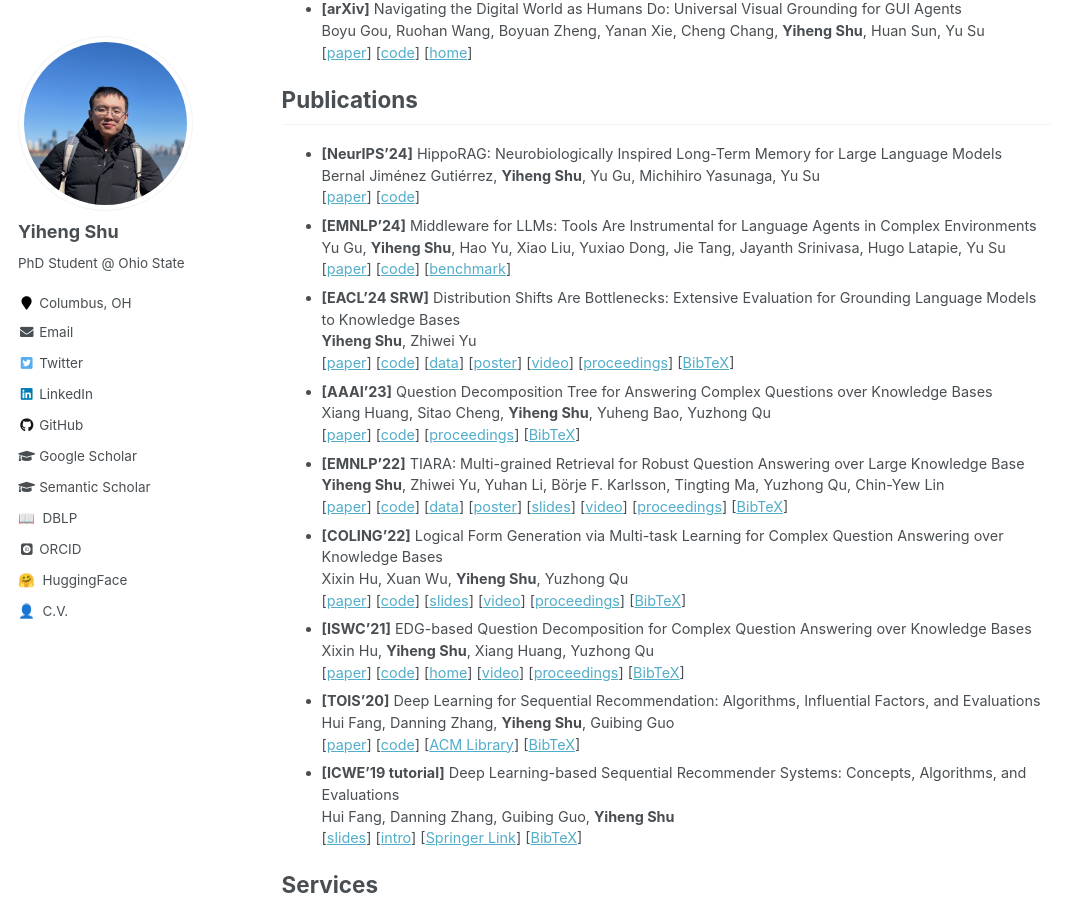
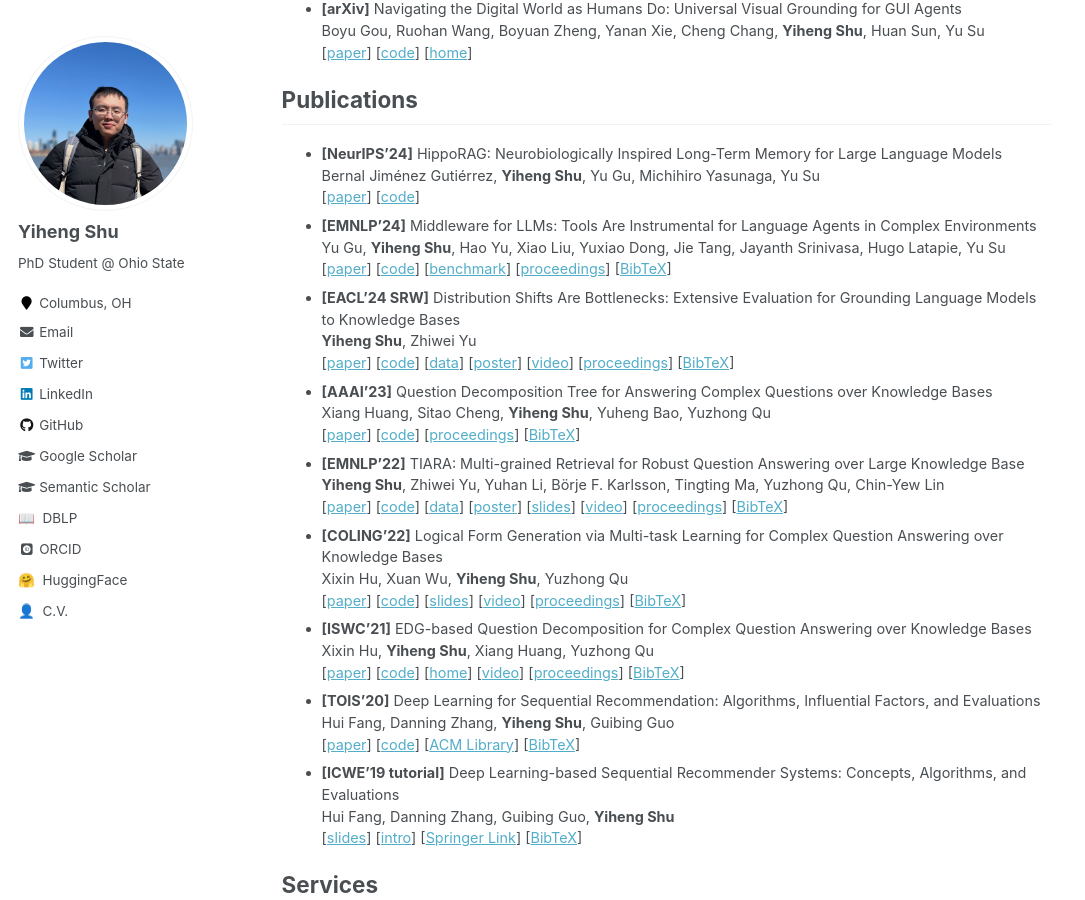
Before and after one commit to yihengshu/yihengshu.github.io, a Jekyll site: the page built from _pages/about.md, in a window 1280 px wide and 900 px high, scrolled down 416 px. Shown: the whole window, without its empty margins (0-1085 px from the left). Built offline with Jekyll 4.4.1, drawn with Linux system fonts in a browser that asks for light colours; some web fonts are replaced.

Commit message:
Update about.md

```diff
--- a/_pages/about.md
+++ b/_pages/about.md
@@ -41,6 +41,8 @@ Yu Gu, **Yiheng Shu**, Hao Yu, Xiao Liu, Yuxiao Dong, Jie Tang, Jayanth Srinivas
 [[paper](https://arxiv.org/abs/2402.14672)]
 [[code](https://github.com/OSU-NLP-Group/Fuxi)]
 [[benchmark](https://huggingface.co/datasets/osunlp/KBQA-Agent)]
+[[proceedings](https://aclanthology.org/2024.emnlp-main.436/)]
+[[BibTeX](https://aclanthology.org/2024.emnlp-main.436.bib)]
 - **[EACL'24 SRW]** Distribution Shifts Are Bottlenecks: Extensive Evaluation for Grounding Language Models to Knowledge Bases
 **Yiheng Shu**, Zhiwei Yu
 [[paper](https://arxiv.org/abs/2309.08345)]
```
